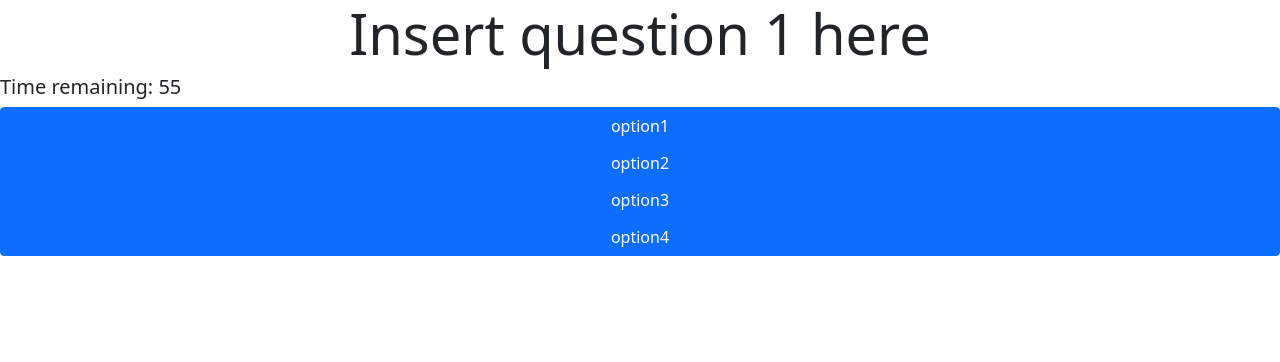
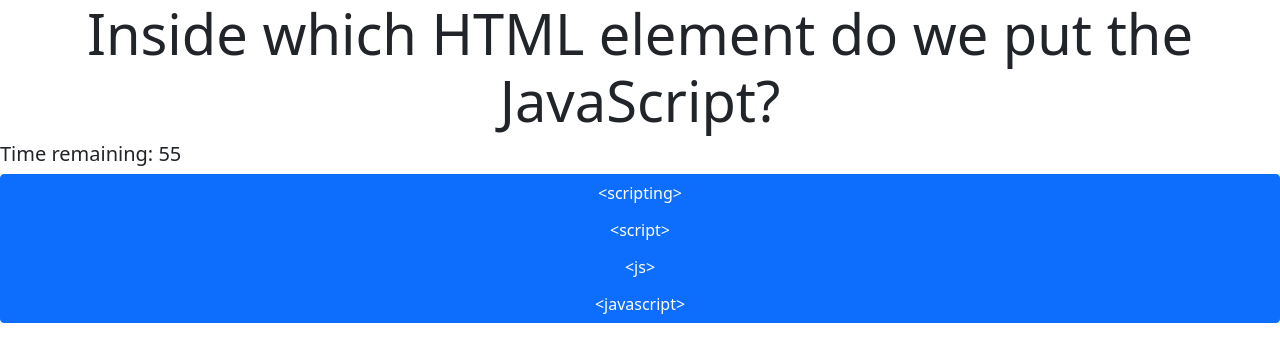
Before and after one commit to CoreyMotte/coding-quiz, a plain HTML site: page quiz.html in a window 1280 px wide. Drawn offline with nearby package versions, Linux system fonts and the light colour scheme.

Commit message:
styling clean up

```diff
--- a/assets/css/style.css
+++ b/assets/css/style.css
@@ -1,4 +1,4 @@
-#homeWrapper {
+.homeWrapper {
     display: flex;
     flex-direction: column;
     justify-content: center;
--- a/assets/js/highscores.js
+++ b/assets/js/highscores.js
@@ -6,7 +6,7 @@ function createLeaderboard() {
         return b.score - a.score;
     })
 
-    for (var i = 0; i < 5; i++) {
+    for (var i = 0; i < 10; i++) {
         var tr = userScores.appendChild(document.createElement("tr"))
         var th = document.createElement("th")
         th.setAttribute("scope", "row");
--- a/assets/js/script.js
+++ b/assets/js/script.js
@@ -1,27 +1,27 @@
 // array to hold questions, choices, and correct answers
 var questions = [
     {
-        text: "Insert question 1 here",
-        choices: ["option1", "option2", "option3", "option4"],
-        answer: "option3"
+        text: "Inside which HTML element do we put the JavaScript?",
+        choices: ["<scripting>", "<script>", "<js>", "<javascript>"],
+        answer: "<script>"
     },
 
     {
-        text: "Insert question 2 here",
-        choices: ["option", "option", "option", "option"],
-        answer: "option"
+        text: "The condition within an if/else statement is enclosed within",
+        choices: ["Quotes", "Curly brackets", "Parentheses", "Square brackets"],
+        answer: "Parentheses"
     },
 
     {
-        text: "Insert question 3 here",
-        choices: ["option", "option", "option", "option"],
-        answer: "option"
+        text: "Arrays in Javascript can be used to store:",
+        choices: ["Numbers and strings", "Other arrays", "Booleans", "All of the above"],
+        answer: "All of the above"
     },
 
     {
-        text: "Insert question 4 here",
-        choices: ["option", "option", "option", "option"],
-        answer: "option"
+        text: "String values must be enclosed within:",
+        choices: ["Quotations", "Parentheses", "Curly brackets", "Square braackets"],
+        answer: "Quotations"
     },
 ]
 
@@ -41,6 +41,7 @@ var questionContent = document.getElementById("title");
 var quizForm = document.getElementById("quizform");
 var timer = document.getElementById("timeremaining");
 var timeText = document.getElementById("timetext");
+var timeWrap = document.getElementById("timeWrapper");
 
 // decrement timer every second and update text on timer span
 var handleTimer = setInterval(function () {
@@ -103,10 +104,23 @@ function endQuiz() {
     clearInterval(handleTimer);
     timeText.textContent = "You finished with " + timeLeft.toString() + " seconds remaining.";
     var completeText = document.createElement("h3");
+    var redirectText = document.createElement("h4");
     userName = prompt("Please enter your name:");
     completeText.textContent = "Congratulations, " + userName + "! Your final score was: " + score;
+
+    quizForm.setAttribute("class", "homeWrapper")
+    timeWrap.setAttribute("class", "homeWrapper")
     quizForm.appendChild(completeText);
+    quizForm.appendChild(redirectText);
     setLocalStorage();
+
+    var timeRemaining = 5;
+    redirectText.textContent = "You will be redirected to the homepage in 5 seconds."
+    setInterval(function() {
+        timeRemaining--;
+        redirectText.textContent = "You will be redirected to the homepage in " + timeRemaining.toString() + " seconds.";
+    }, 1000);
+
     setInterval(function() {
         window.location.href = "index.html"
     }, 5000);
--- a/quiz.html
+++ b/quiz.html
@@ -5,13 +5,14 @@
     <meta name="viewport" content="width=device-width, initial-scale=1.0">
     <title>JavaScript Quiz</title>
     <link href="https://cdn.jsdelivr.net/npm/bootstrap@5.1.3/dist/css/bootstrap.min.css" rel="stylesheet" integrity="sha384-1BmE4kWBq78iYhFldvKuhfTAU6auU8tT94WrHftjDbrCEXSU1oBoqyl2QvZ6jIW3" crossorigin="anonymous">
+    <link rel="stylesheet" href="./assets/css/style.css">
 </head>
 
 <body>
     <section>
         <div class="jumbotron" id="questioncontainer">
             <h1 class="display-4 text-center" id="title"></h1>
-            <div>
+            <div id="timerapper">
                 <h5 id="timetext">Time remaining: <span id="timeremaining">60</span></h5>
             </div>
         </div>
```
Also changed, not shown: index.html (+4 -2 lines).
